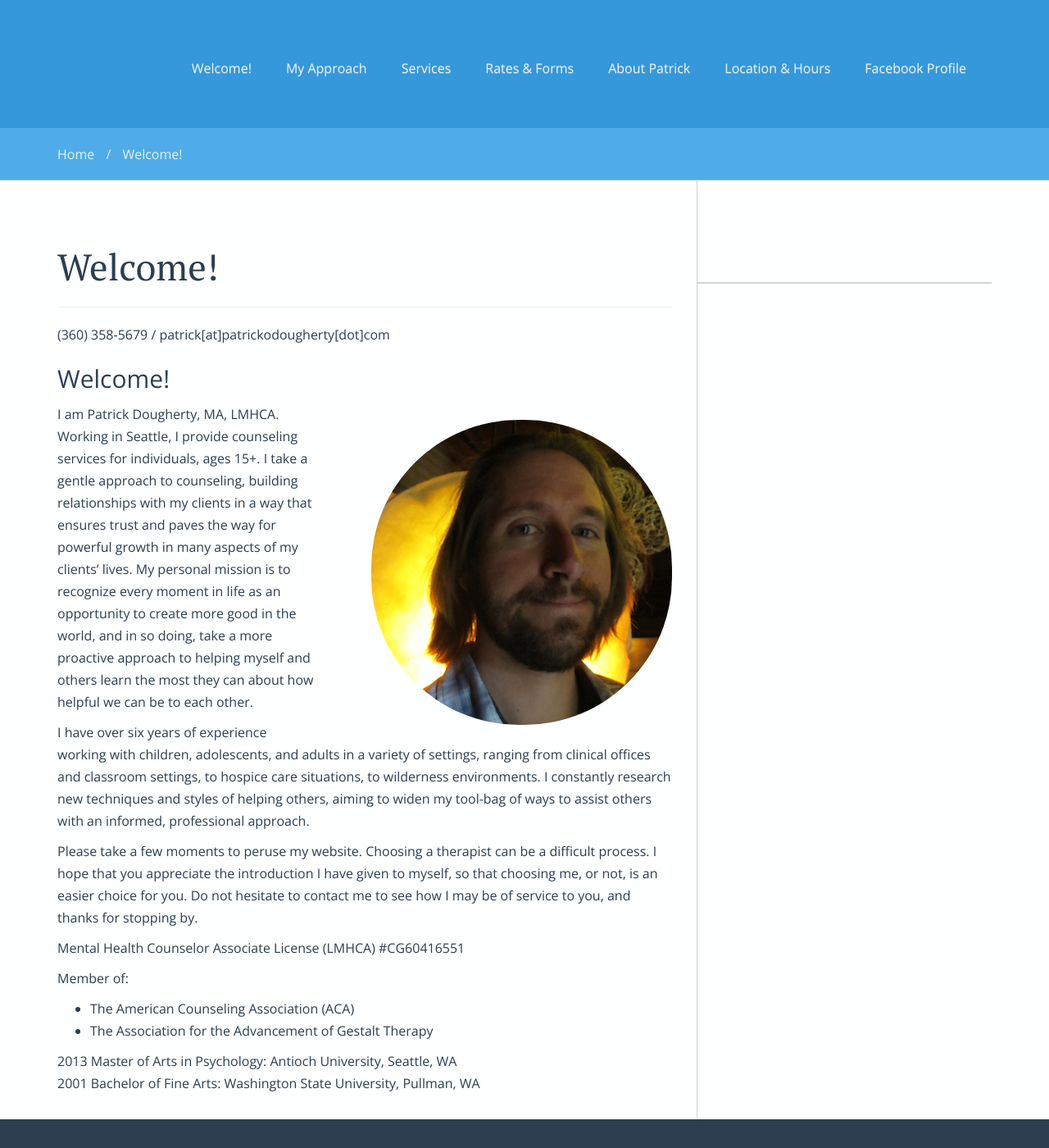
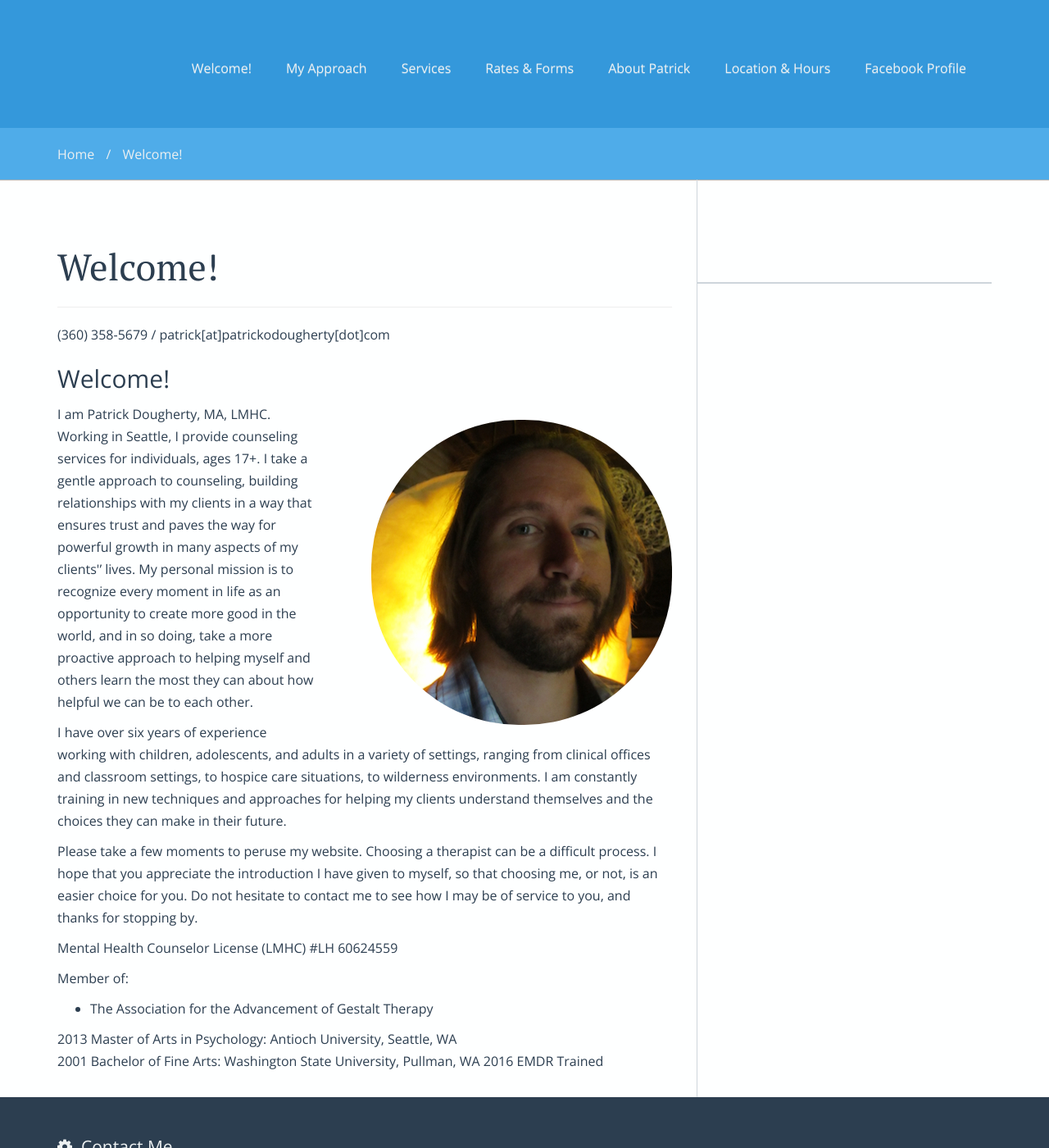
Before and after one commit to Patrick-Dougherty/patrick-dougherty.github.com, a Jekyll site: the page built from index.md, in a window 1280 px wide and 1400 px high. Shown: the whole window at 82% size. Built offline with Jekyll 4.4.1, drawn with Linux system fonts in a browser that asks for light colours; nearby versions of some CDN libraries.

Commit message:
Update index.md

```diff
--- a/index.md
+++ b/index.md
@@ -2,7 +2,7 @@
 layout: page
 group: navigation
 title: "Welcome!"
-description: "Professional site for Patrick Dougherty, MA, LMHCA"
+description: "Patrick Dougherty, Gestalt Psychotherapist"
 ---
 {% include JB/setup %}
 
@@ -11,18 +11,18 @@
 <h2 id='welcome'>Welcome!</h2>
 
 <img src="/assets/img/Patrick_in_Nature_Installation.jpg" alt="Willy Wonka" class="about-portrait img-responsive">
-<p>I am Patrick Dougherty, MA, LMHCA. Working in Seattle, I provide counseling services for individuals, ages 15+. I take a gentle approach to counseling, building relationships with my clients in a way that ensures trust and paves the way for powerful growth in many aspects of my clients&#8217; lives. My personal mission is to recognize every moment in life as an opportunity to create more good in the world, and in so doing, take a more proactive approach to helping myself and others learn the most they can about how helpful we can be to each other.</p>
+<p>I am Patrick Dougherty, MA, LMHC. Working in Seattle, I provide counseling services for individuals, ages 17+. I take a gentle approach to counseling, building relationships with my clients in a way that ensures trust and paves the way for powerful growth in many aspects of my clients'&#8217; lives. My personal mission is to recognize every moment in life as an opportunity to create more good in the world, and in so doing, take a more proactive approach to helping myself and others learn the most they can about how helpful we can be to each other.</p>
 
-<p>I have over six years of experience working with children, adolescents, and adults in a variety of settings, ranging from clinical offices and classroom settings, to hospice care situations, to wilderness environments. I constantly research new techniques and styles of helping others, aiming to widen my tool-bag of ways to assist others with an informed, professional approach.</p>
+<p>I have over six years of experience working with children, adolescents, and adults in a variety of settings, ranging from clinical offices and classroom settings, to hospice care situations, to wilderness environments. I am constantly training in new techniques and approaches for helping my clients understand themselves and the choices they can make in their future.</p>
 
 <p>Please take a few moments to peruse my website. Choosing a therapist can be a difficult process. I hope that you appreciate the introduction I have given to myself, so that choosing me, or not, is an easier choice for you. Do not hesitate to contact me to see how I may be of service to you, and thanks for stopping by.</p>
 
-Mental Health Counselor Associate License (LMHCA) #CG60416551
+Mental Health Counselor License (LMHC) #LH 60624559
 
 Member of:
 
-* The American Counseling Association (ACA)
 * The Association for the Advancement of Gestalt Therapy
 
 2013 Master of Arts in Psychology: Antioch University, Seattle, WA<br />
 2001 Bachelor of Fine Arts: Washington State University, Pullman, WA
+2016 EMDR Trained
```
